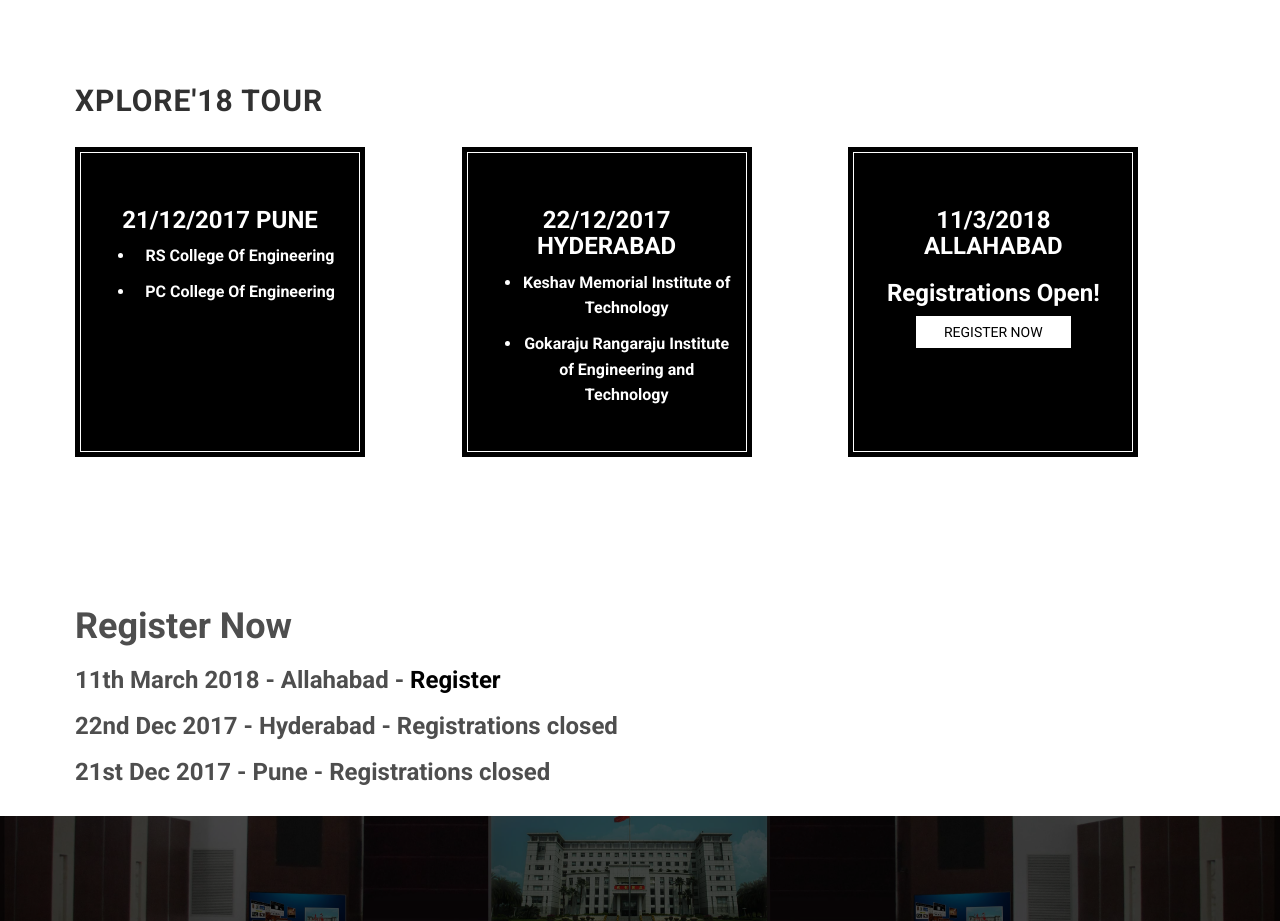
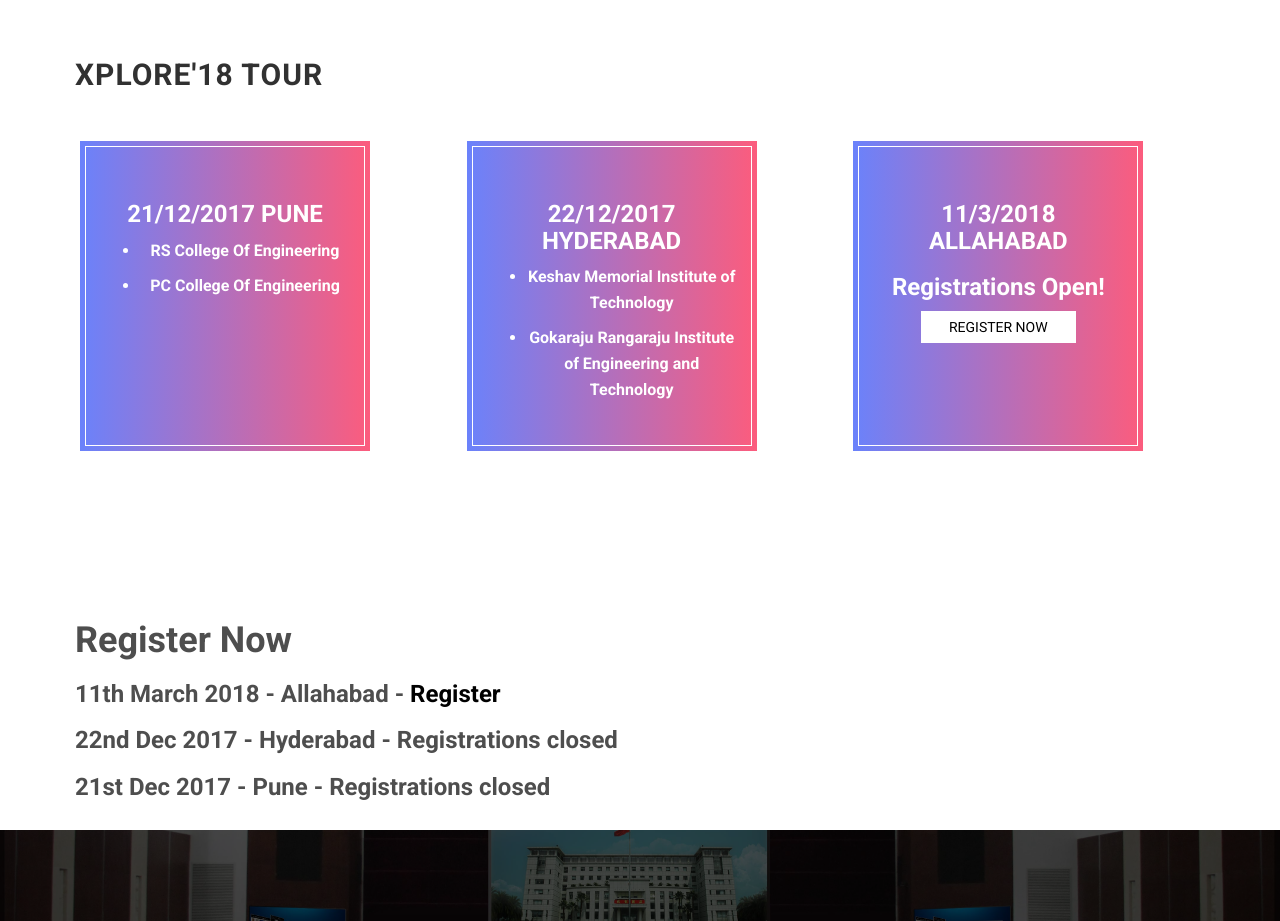
Before and after one commit to strikertanmay/ApkXplore, a website: page index.html in a window 1280 px wide. Shown: the part 1800-2721 px from the top of the page. Drawn offline with Linux system fonts and the light colour scheme; files whose address does not match are found by name.

Commit message:
added gradients to the cards

```diff
--- a/assets/css/main.css
+++ b/assets/css/main.css
@@ -464,7 +464,10 @@
  */
 .schedule-box {
   position: relative;
-  background-color: #000;
+  background: #FC5C7D;  /* fallback for old browsers */
+  background: -webkit-linear-gradient(to right, #6A82FB, #FC5C7D);  /* Chrome 10-25, Safari 5.1-6 */
+  background: linear-gradient(to right, #6A82FB, #FC5C7D); /* W3C, IE 10+/ Edge, Firefox 16+, Chrome 26+, Opera 12+, Safari 7+ */
+
   color: #fff;
   text-align: center;
   padding: 40px 20px;
--- a/index.html
+++ b/index.html
@@ -4,6 +4,7 @@
     <meta charset="utf-8">
     <meta http-equiv="X-UA-Compatible" content="IE=edge">
     <meta name="viewport" content="width=device-width, initial-scale=1">
+
 
     <title>Xplore_Apk18</title>
 
@@ -207,7 +208,7 @@
                             <li><a href=""><i class="ion-social-facebook"></i></a></li>
                             <li><a href=""><i class="ion-social-linkedin-outline"></i></a></li>
                             <li><a href=""><i class="ion-social-googleplus"></i></a></li>
-                        </ul> --> -->
+                        </ul> -->
 
                     </div><!-- /.speaker -->
                 </div><!-- /.col-md-4 -->
@@ -373,7 +374,7 @@
                 </div>
             </div>
             <div class="row">
-                <div class="col-md-4 col-sm-6">
+                <div class=" container col-md-4 col-sm-6">
                     <div class="schedule-box">
                         <div class="time">
                             <h3>21/12/2017 PUNE</h3>
@@ -384,7 +385,7 @@
                         </ul>
                     </div>
                 </div>
-                <div class="col-md-4 col-sm-6">
+                <div class="container col-md-4 col-sm-6">
                     <div class="schedule-box">
                         <div class="time">
                                 <h3>22/12/2017 HYDERABAD</h3>
@@ -395,7 +396,7 @@
                                 </ul>
                     </div>
                 </div>
-                    <div class="col-md-4 col-sm-6">
+                    <div class="container col-md-4 col-sm-6">
                         <div class="schedule-box">
                             <div class="time">
                                 <h3>11/3/2018 ALLAHABAD</h3><h3>Registrations Open!</h3>
```
